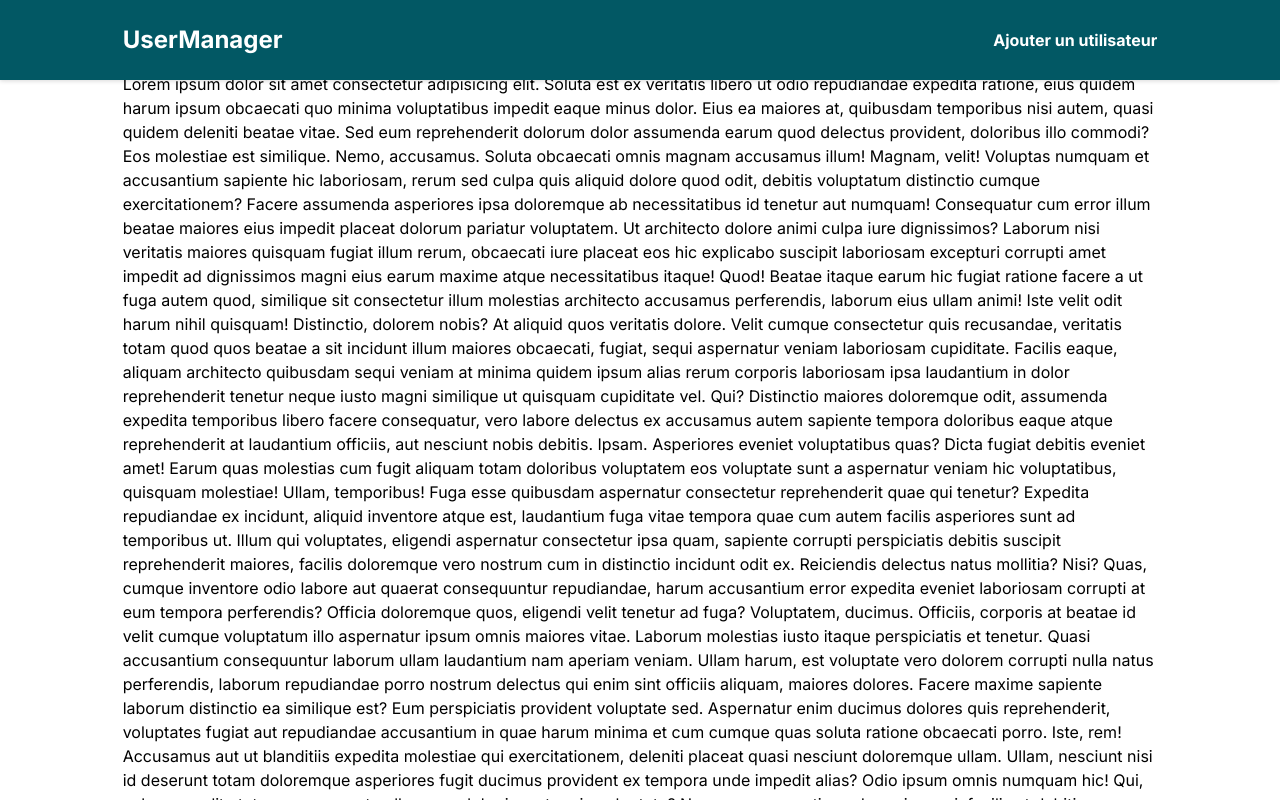
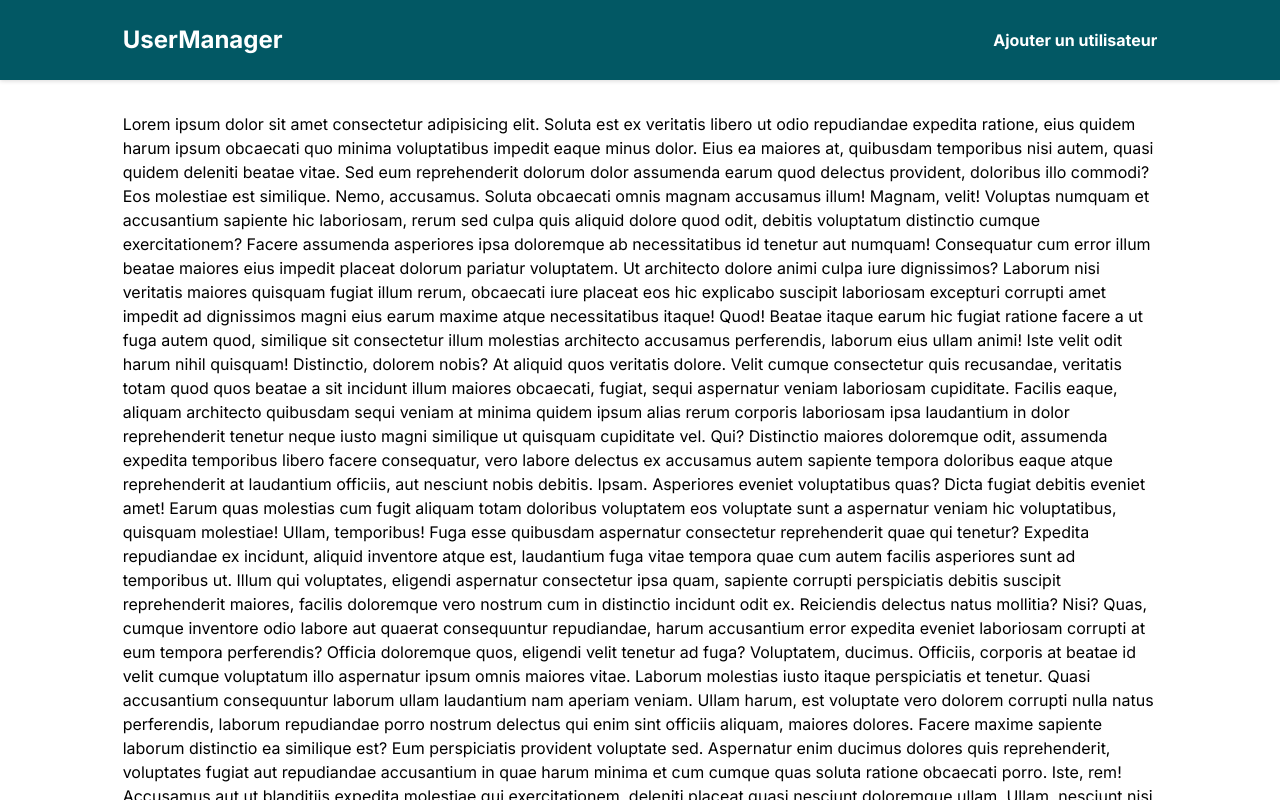
Before and after one commit to KouadioDev5ix/mynextjsapp, a Next.js app: page / in a window 1280 px wide. Shown: the top 800 px of the page. Built offline with nearby package versions, Linux system fonts and the light colour scheme.

Commit message:
Update Home component section padding and comment out header

```diff
--- a/app/page.tsx
+++ b/app/page.tsx
@@ -2,10 +2,10 @@
 
 export default function Home() {
   return (
-    <section className="pt-12">
-      <div>
+    <section className="pt-28">
+      {/* <div>
         <h1>C'est la page home</h1>
-      </div>
+      </div> */}
       <p>
         Lorem ipsum dolor sit amet consectetur adipisicing elit. Soluta est ex veritatis libero ut odio repudiandae expedita ratione, eius quidem harum ipsum obcaecati quo minima voluptatibus impedit eaque minus dolor.
         Eius ea maiores at, quibusdam temporibus nisi autem, quasi quidem deleniti beatae vitae. Sed eum reprehenderit dolorum dolor assumenda earum quod delectus provident, doloribus illo commodi? Eos molestiae est similique.
```
